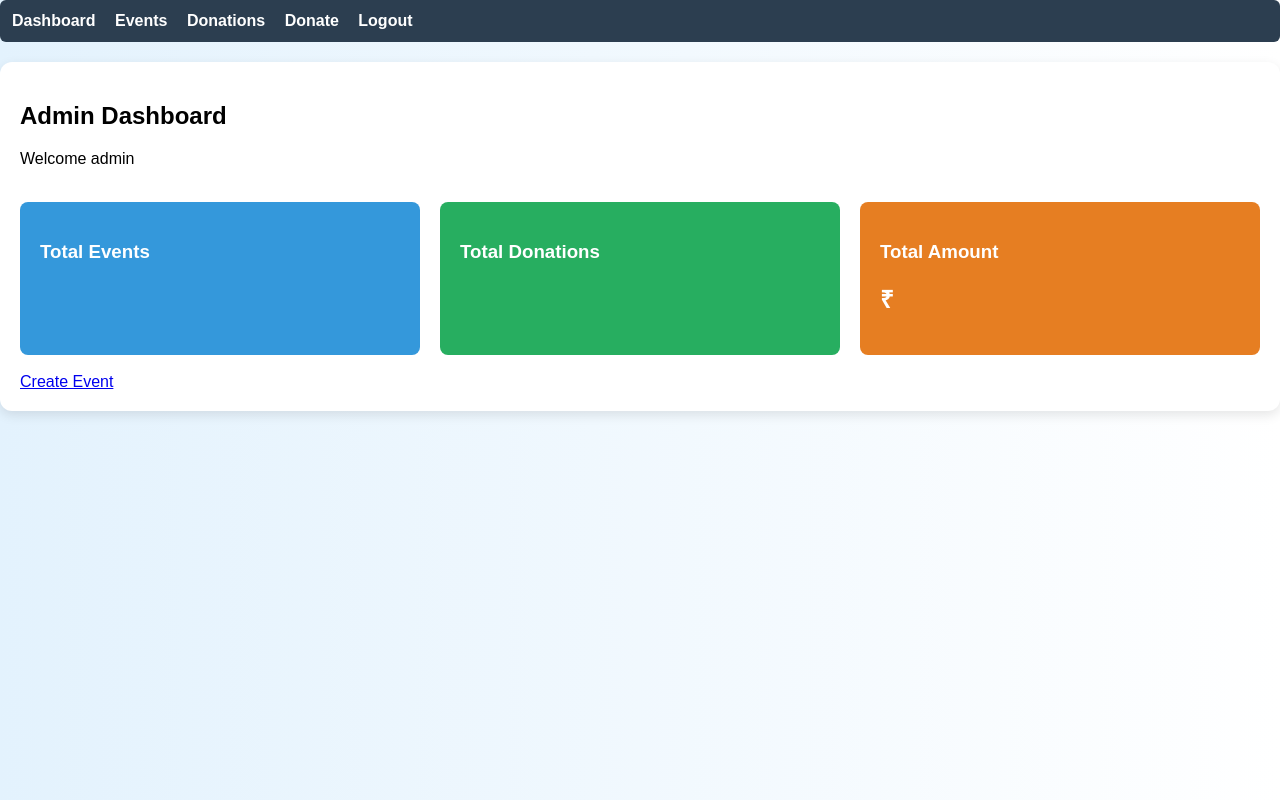
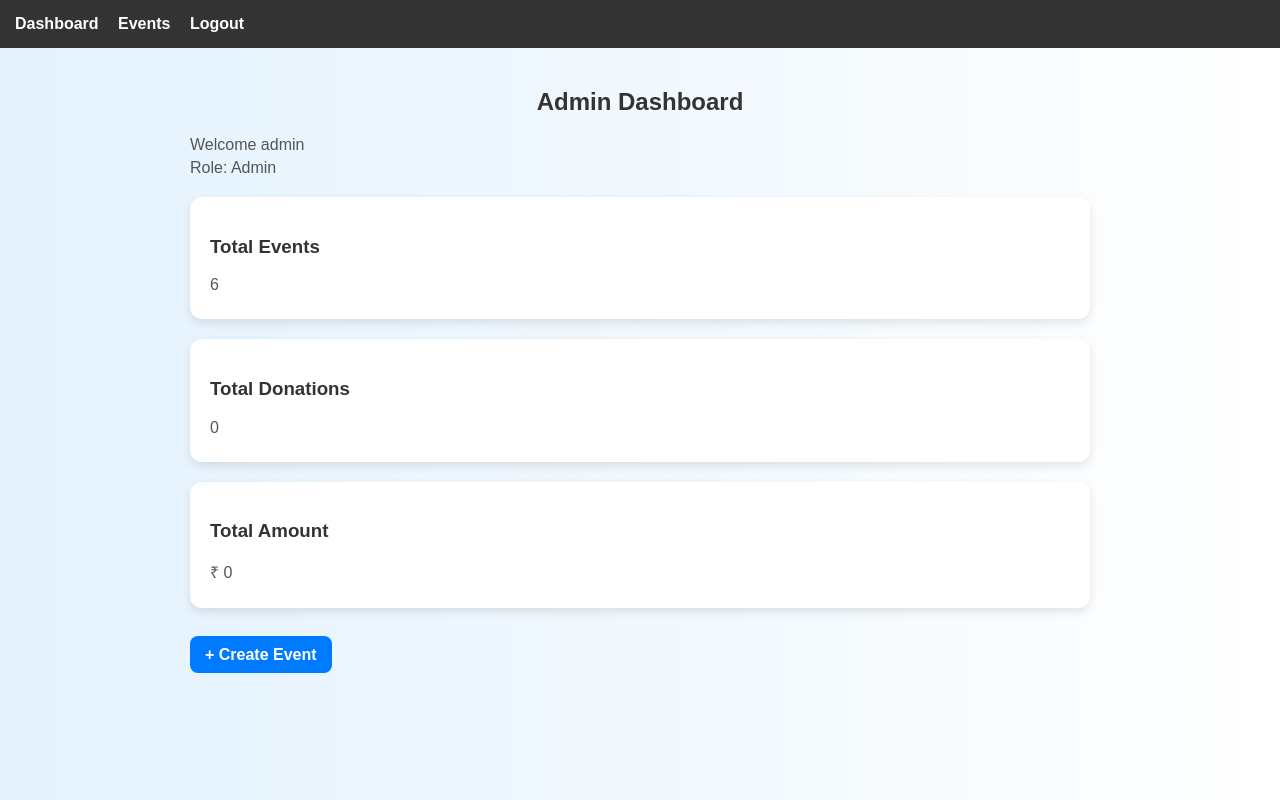
Before and after one commit to yashashture02/ngo-cms-internship, a Django app: page /dashboard/ in a window 1280 px wide. Run offline with Django 5.2, Linux system fonts and the light colour scheme; a user stored in the database is signed in; data comes from the database, SQL or seed files in the repository; both versions use the stored data as it was after the commit.

Commit message:
Day 15: Final project with UI, CRUD, pagination, dashboard and improvements

```diff
--- a/backend/ngo_backend/accounts/templates/base.html
+++ b/backend/ngo_backend/accounts/templates/base.html
@@ -1,7 +1,7 @@
 <!DOCTYPE html>
 <html>
 <head>
-    <title>NGO Dashboard</title>
+    <title>NGO CMS</title>
 
     <style>
         body {
@@ -9,80 +9,95 @@
             font-family: Arial;
             background: linear-gradient(to right, #e3f2fd, #ffffff);
         }
-        .menu {
-            background: #2c3e50;
-            padding: 12px;
-            border-radius: 6px;
+
+        .navbar {
+            background-color: #333;
+            padding: 15px;
         }
 
-        .menu a {
+        .navbar a {
             color: white;
             margin-right: 15px;
             text-decoration: none;
             font-weight: bold;
         }
 
-        .menu a:hover {
-            text-decoration: underline;
+        .navbar a:hover {
+            color: yellow;
+        }
+
+        .container {
+            max-width: 900px;
+            margin: auto;
+            padding: 20px;
         }
 
         .card {
             background: white;
             padding: 20px;
-            margin-top: 20px;
-            border-radius: 8px;
-            box-shadow: 0px 2px 6px rgba(0,0,0,0.1);
-        }
-        .card {
-    background: white;
-    padding: 20px;
             margin: 20px 0;
             border-radius: 12px;
-    box-shadow: 0 4px 12px rgba(0,0,0,0.1);
-    transition: 0.3s;
+            box-shadow: 0 4px 10px rgba(0,0,0,0.1);
+            transition: all 0.3s ease;
         }
 
         .card:hover {
             transform: translateY(-5px);
         }
 
-.actions a {
-    margin-right: 10px;
-    text-decoration: none;
-    font-weight: bold;
-    color: #007BFF;
+        h2 {
+            text-align: center;
+            color: #333;
         }
 
-.actions a:hover {
-    color: #ff6600;
+        h3 {
+            color: #333;
+        }
+
+        p {
+            color: #555;
+            margin: 5px 0;
+        }
+
+        .btn {
+            background:#007BFF;
+            color:white;
+            padding:10px 15px;
+            border-radius:8px;
+            text-decoration:none;
+            font-weight:bold;
+        }
+
+        .edit-btn {
+            background:#28a745;
+            color:white;
+            padding:6px 10px;
+            border-radius:6px;
+            text-decoration:none;
+        }
+
+        .delete-btn {
+            background:#dc3545;
+            color:white;
+            padding:6px 10px;
+            border-radius:6px;
+            text-decoration:none;
         }
     </style>
 </head>
 
 <body>
 
-{% if request.user.is_authenticated %}
-<div class="menu">
+<div class="navbar">
     <a href="/dashboard/">Dashboard</a>
     <a href="/events/">Events</a>
-    <a href="/donations/">Donations</a>
-    <a href="/donate/">Donate</a>
     <a href="/logout/">Logout</a>
 </div>
-{% endif %}
 
-
-<div class="card">
+<div class="container">
     {% block content %}
     {% endblock %}
 </div>
 
 </body>
 </html>
-
-<style>
-body {
-    background-color: #f4f4f4;
-    font-family: Arial;
-}
-</style>
--- a/backend/ngo_backend/accounts/templates/dashboard.html
+++ b/backend/ngo_backend/accounts/templates/dashboard.html
@@ -1,19 +1,29 @@
-<!DOCTYPE html>
-<html>
-<head>
-    <title>Dashboard</title>
-</head>
-<body>
-    <h2>Welcome to Dashboard</h2>
-
-    <p>Logged in as: {{ request.user.username }}</p>
-
-    <a href="/logout/">Logout</a>
-</body>
-</html>
 {% extends "base.html" %}
 
 {% block content %}
+
 <h2>Admin Dashboard</h2>
+
 <p>Welcome {{ request.user.username }}</p>
+<p>Role: {{ role }}</p>
+
+<div class="card">
+    <h3>Total Events</h3>
+    <p>{{ total_events }}</p>
+</div>
+
+<div class="card">
+    <h3>Total Donations</h3>
+    <p>{{ total_donations }}</p>
+</div>
+
+<div class="card">
+    <h3>Total Amount</h3>
+    <p>₹ {{ total_amount }}</p>
+</div>
+
+<br>
+
+<a href="/events/add/" class="btn">+ Create Event</a>
+
 {% endblock %}
--- a/backend/ngo_backend/accounts/views.py
+++ b/backend/ngo_backend/accounts/views.py
@@ -1,34 +1,44 @@
 from django.shortcuts import render, redirect # type: ignore
 from django.contrib.auth import authenticate, login, logout # type: ignore
-from django.contrib.auth.decorators import login_required # type: ignore
+from events.models import Event
 
 
 def login_view(request):
-    if request.method == "POST":
-        username = request.POST.get("username")
-        password = request.POST.get("password")
+    if request.method == 'POST':
+        username = request.POST.get('username')
+        password = request.POST.get('password')
 
         user = authenticate(request, username=username, password=password)
 
         if user is not None:
             login(request, user)
-            return redirect("/dashboard/")
+            return redirect('/dashboard/')
         else:
-            return render(request, "login.html", {"error": "Invalid credentials"})
+            return render(request, 'login.html', {'error': 'Invalid credentials'})
 
-    return render(request, "login.html")
-from django.contrib.auth.decorators import login_required # type: ignore
+    return render(request, 'login.html')
 
-@login_required(login_url="/login/")
-def dashboard(request):
-    profile = request.user.profile
 
-    if profile.role == "admin":
-        return render(request, "dashboard_admin.html")
-    elif profile.role == "staff":
-        return render(request, "dashboard_staff.html")
-    else:
-        return render(request, "dashboard_user.html")
 def logout_view(request):
     logout(request)
-    return redirect("/login/")
+    return redirect('/login/')
+
+
+def dashboard(request):
+    user = request.user
+
+    total_events = Event.objects.count()
+
+    if user.is_superuser:
+        role = "Admin"
+    elif user.is_staff:
+        role = "Staff"
+    else:
+        role = "User"
+
+    return render(request, 'dashboard.html', {
+        'role': role,
+        'total_events': total_events,
+        'total_donations': 0,
+        'total_amount': 0
+    })
--- a/backend/ngo_backend/events/templates/events/add_event.html
+++ b/backend/ngo_backend/events/templates/events/add_event.html
@@ -1,3 +1,7 @@
+{% extends "base.html" %}
+
+{% block content %}
+
 <h2>Add Event</h2>
 
 <form method="POST">
@@ -10,3 +14,5 @@
 
     <button type="submit">Add Event</button>
 </form>
+
+{% endblock %}
```
Also changed, not shown: backend/ngo_backend/accounts/templates/login.html (+3 -31 lines), backend/ngo_backend/events/templates/events/edit_event.html (+8 -2 lines), backend/ngo_backend/events/templates/events/event_list.html (+33 -15 lines), backend/ngo_backend/db.sqlite3, 1 other file. Lines whose indentation alone changed are shown as unchanged.
